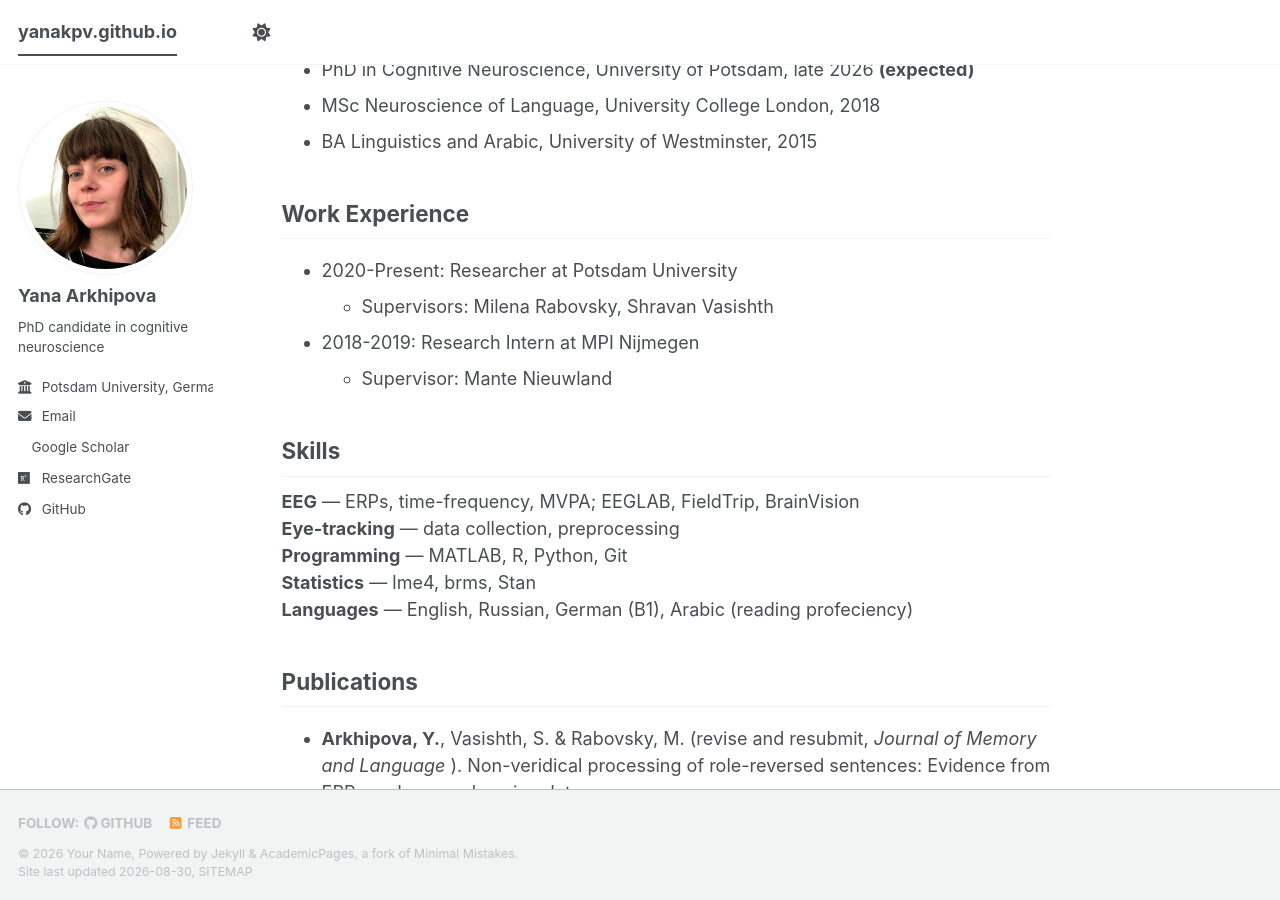
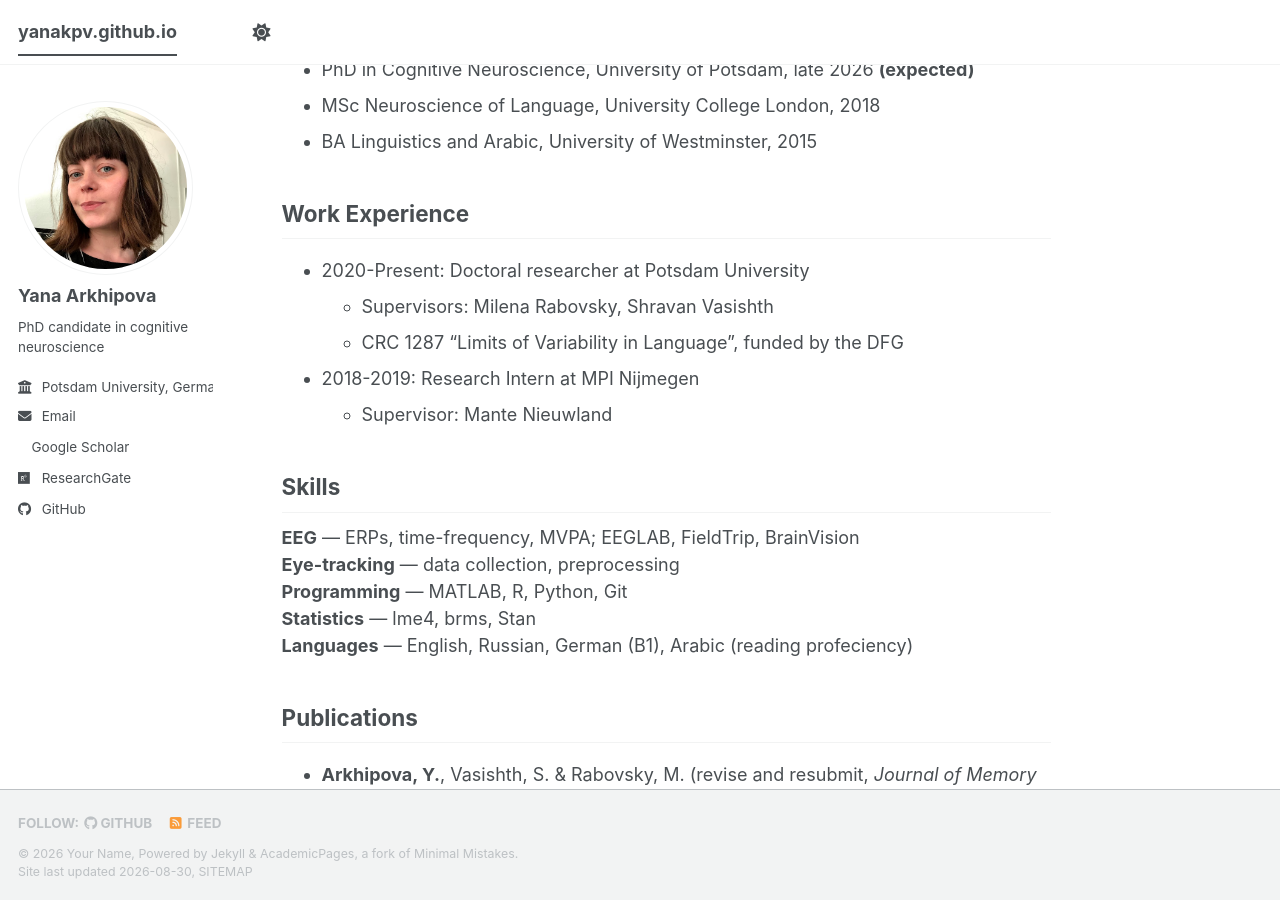
Before and after one commit to yanakpv/yanakpv.github.io, a Jekyll site: the page built from _pages/about.md, in a window 1280 px wide and 900 px high, scrolled down 733 px. Built offline with Jekyll 4.4.1, drawn with Linux system fonts in a browser that asks for light colours; a style sheet for code colours, icons or effects is not loaded.

Commit message:
Update about.md

```diff
--- a/_pages/about.md
+++ b/_pages/about.md
@@ -28,9 +28,9 @@ Before starting my PhD I spent a year at the Max Planck Institute for Psycholing
 
 ## Work Experience
 
-* 2020-Present: Researcher at Potsdam University
+* 2020-Present: Doctoral researcher at Potsdam University
   * Supervisors: Milena Rabovsky, Shravan Vasishth
-
+  * CRC 1287 "Limits of Variability in Language", funded by the DFG
 
 * 2018-2019: Research Intern at MPI Nijmegen
   * Supervisor: Mante Nieuwland
```
